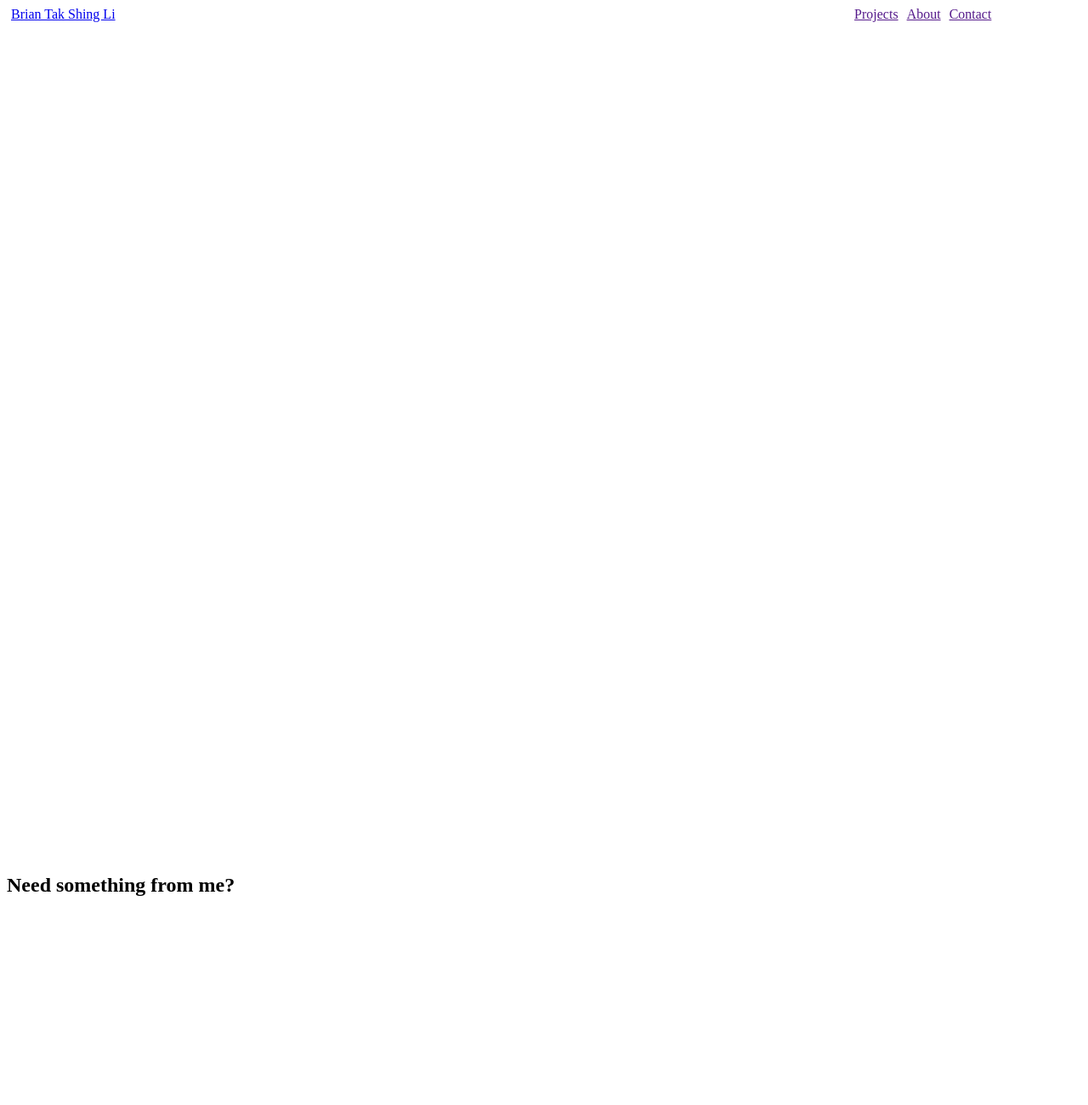
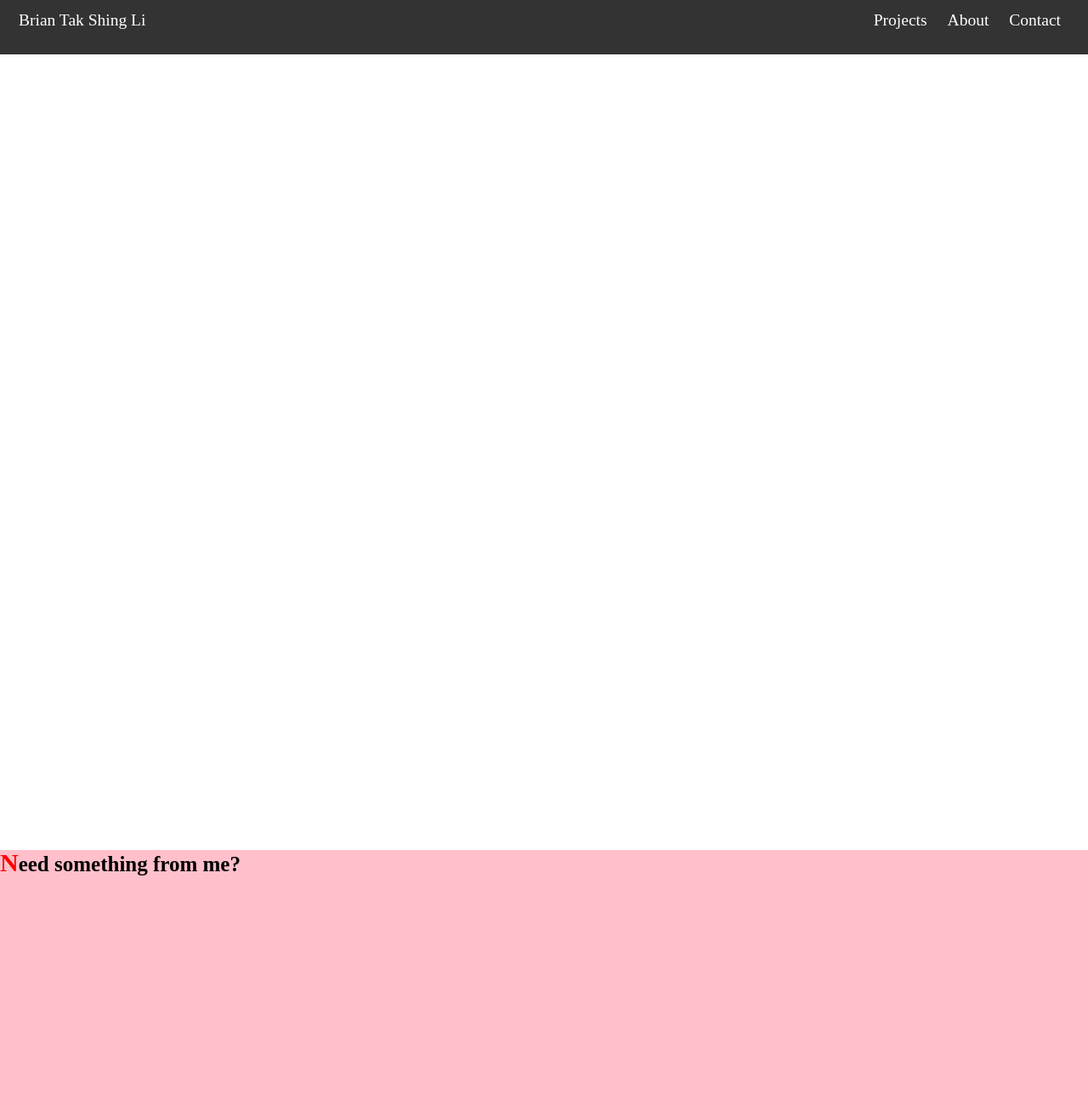
Before and after one commit to takshingli810/Site, a plain HTML site: page index.html in a window 1280 px wide. Shown: the top 1300 px of the page at 85% size. Before the commit the page ends 1155 px from the top, so only its background shows below. Drawn offline with nearby package versions, Linux system fonts and the light colour scheme.

Commit message:
finished nav bar starting on footer

```diff
--- a/app.js
+++ b/app.js
@@ -8,6 +8,13 @@ $(function(){
     var wScroll = $(this).scrollTop();
     console.log(wScroll);
 
-    });
+    if (wScroll > 0) {
+      $("#header").css("opacity", "0.9");
+    } else {
+      $("#header").css("opacity", "1");
+    }
+
+  });
+
 
 });
--- a/index.html
+++ b/index.html
@@ -3,23 +3,23 @@
 <head>
   <meta charset="UTF-8">
   <title>Brian Tak Shing Li</title>
+  <link rel="stylesheet" href="reset.css">
   <link rel="stylesheet" href="style.css">
   <link rel="stylesheet" href="https://cdnjs.cloudflare.com/ajax/libs/animate.css/3.5.2/animate.min.css">
   <script src="https://ajax.googleapis.com/ajax/libs/jquery/3.1.1/jquery.min.js"></script>
-  <script src="app.js" charset="utf-8"></script>
   <!-- LiveReload -->
   	<script>document.write('<script src="http://' + (location.host || 'localhost').split(':')[0] + ':35729/livereload.js?snipver=1"></' + 'script>')</script>
 </head>
 <body>
 
 <section>
-  <header id="header">
-    <div>
+  <header>
+    <div id="header">
       <ul>
         <li id="name" class="navbar"><a href="www.BrianLi.com">Brian Tak Shing Li</a></li>
-        <li class="navbar"><a href="">Projects</a></li>
-        <li class="navbar"><a href="">About</a></li>
-        <li class="navbar"><a href="">Contact</a></li>
+        <li class="navbar" id="contact"><a href="">Contact</a></li>
+        <li class="navbar" id="about"><a href="">About</a></li>
+        <li class="navbar" id="projects"><a href="">Projects</a></li>
       </ul>
     </div>
   </header>
@@ -34,11 +34,13 @@
 <section>
   <div id="footer">
     <footer>
-      <h1 id="footerIntro">Need something from me?</h1>
+      <h1>Need something from me?</h1>
+      <h2></h2>
     </footer>
   </div>
 </section>
 
+  <script src="app.js" charset="utf-8"></script>
 </body>
 </html>
 
--- /dev/null
+++ b/reset.css
@@ -0,0 +1,43 @@
+html, body, div, span, applet, object, iframe,
+h1, h2, h3, h4, h5, h6, p, blockquote, pre,
+a, abbr, acronym, address, big, cite, code,
+del, dfn, em, img, ins, kbd, q, s, samp,
+small, strike, strong, sub, sup, tt, var,
+b, u, i, center,
+dl, dt, dd, ol, ul, li,
+fieldset, form, label, legend,
+table, caption, tbody, tfoot, thead, tr, th, td,
+article, aside, canvas, details, embed,
+figure, figcaption, footer, header, hgroup,
+menu, nav, output, ruby, section, summary,
+time, mark, audio, video {
+	margin: 0;
+	padding: 0;
+	border: 0;
+	font-size: 100%;
+	font: inherit;
+	vertical-align: baseline;
+}
+/* HTML5 display-role reset for older browsers */
+article, aside, details, figcaption, figure,
+footer, header, hgroup, menu, nav, section {
+	display: block;
+}
+body {
+	line-height: 1;
+}
+ol, ul {
+	list-style: none;
+}
+blockquote, q {
+	quotes: none;
+}
+blockquote:before, blockquote:after,
+q:before, q:after {
+	content: '';
+	content: none;
+}
+table {
+	border-collapse: collapse;
+	border-spacing: 0;
+}
--- a/style.css
+++ b/style.css
@@ -1,4 +1,11 @@
 /*NavBar*/
+#header {
+  background-color: #333333;
+  position:fixed;
+  top: 0;
+  width: 100%;
+  height: 8%;
+}
 
 ul {
   list-style: none;
@@ -6,19 +13,57 @@ ul {
   padding: 0;
 }
 
-.navbar {
+li {
+  margin-top: 14px;
+  float: right;
+  font-size: 19.5px;
+}
+
+li:first-child {
   float: left;
+}
+
+#contact {
+  margin-right: 20px;
+}
+
+a {
+  text-decoration: none;
+  background-color: none;
+  color: white;
+}
+
+a:hover {
+  background-color: green;
+  font-size: 20px;
+  padding: 0px;
 }
 
 .navbar a {
   display: inline;
-  padding: 5px;
+  padding: 12px;
 }
 
 #name {
-  padding-right: 68%;
+  padding-left: 10px;
 }
+
 
 #content {
   height: 1000px;
 }
+
+#footer {
+  height: 400px;
+  background-color: pink;
+}
+
+#footer h1 {
+  font-size: 25px;
+  font-weight: bold;
+}
+
+#footer h1::first-letter {
+  font-size: 30px;
+  color: red;
+}
```
Also changed, not shown: 1 other file.
